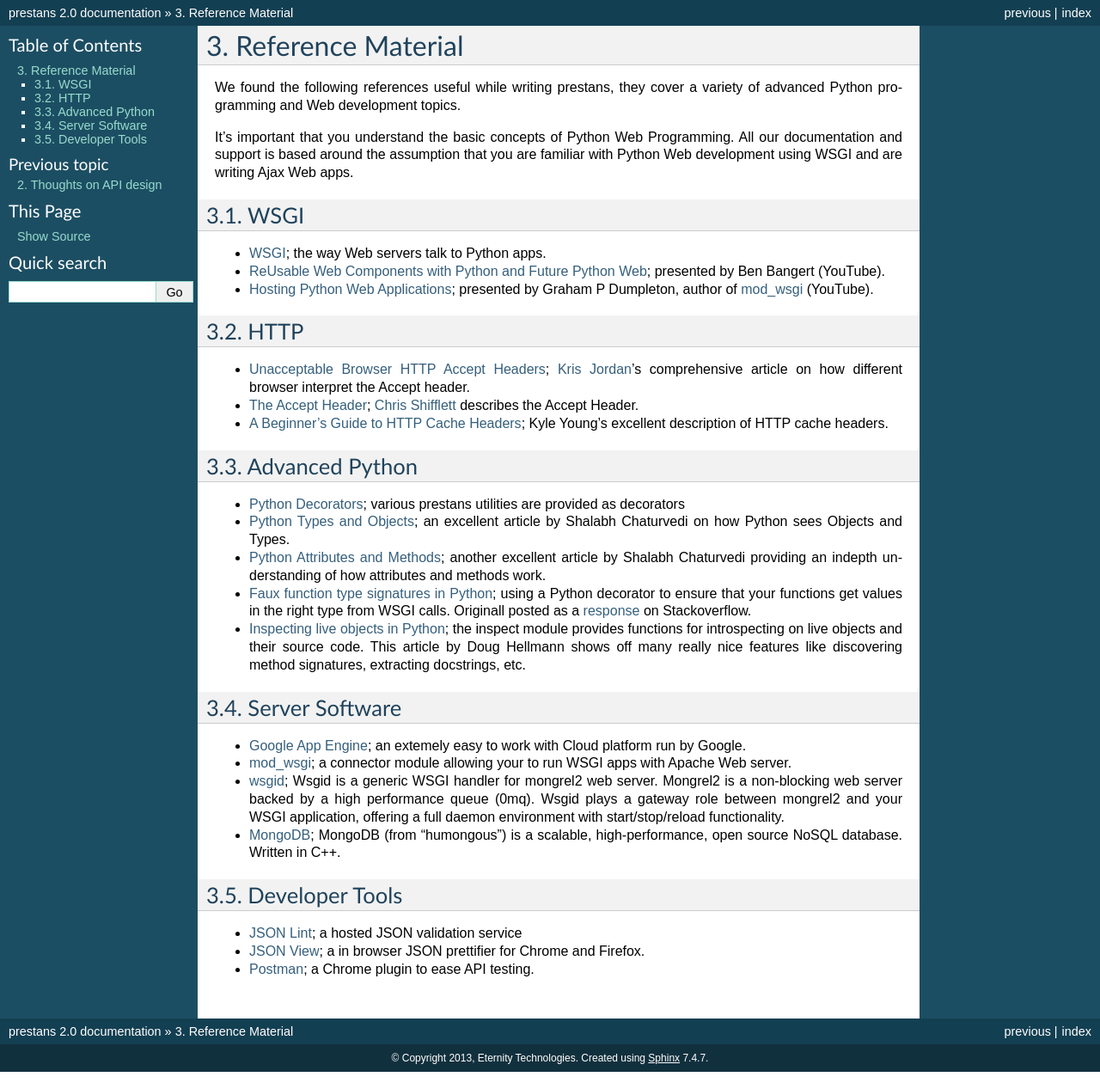
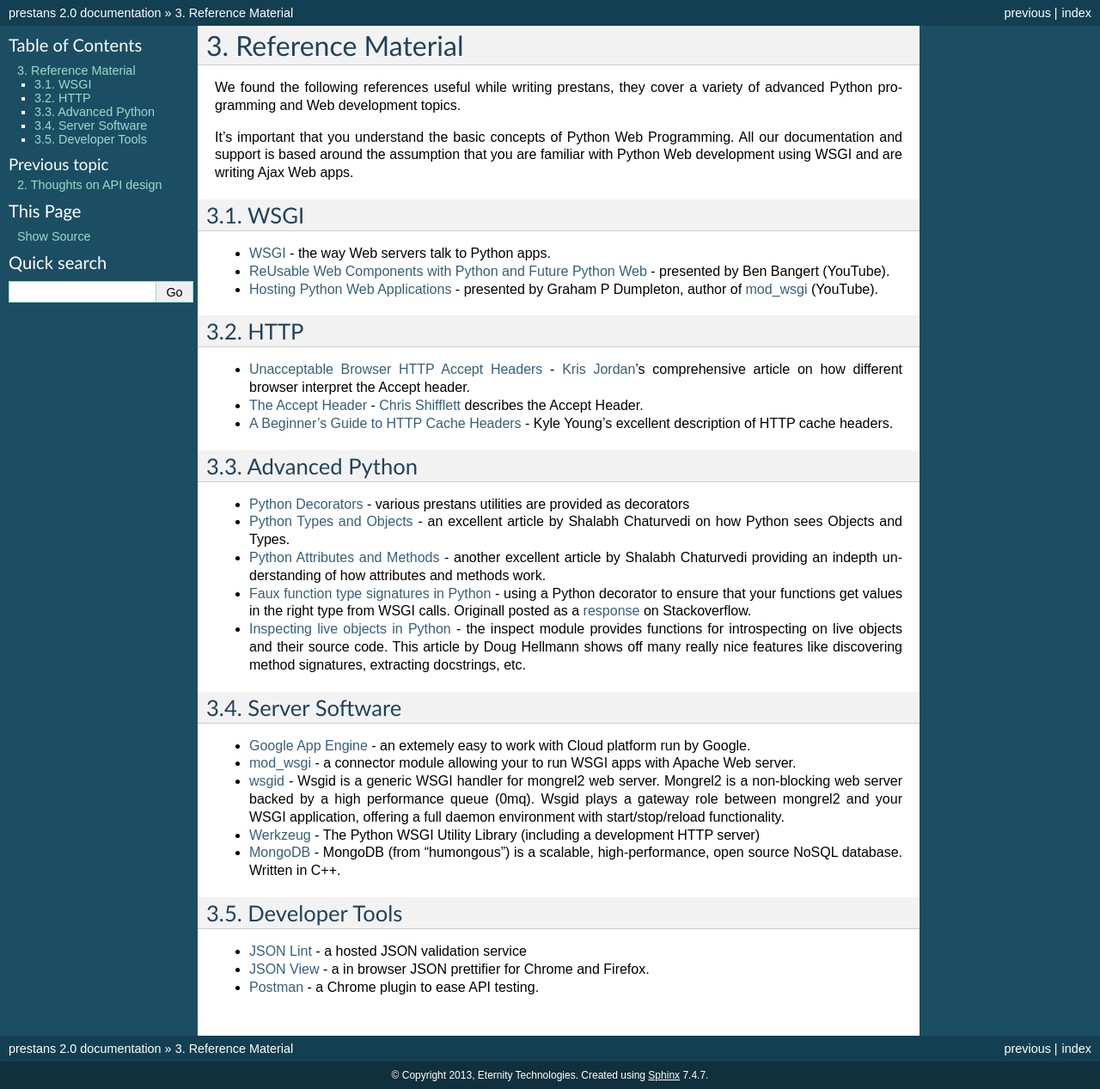
Before and after one commit to anomaly/prestans-docs, a Sphinx documentation site: the page built from source/reference_material.rst, in a window 1280 px wide. Shown: the whole page at 86% size. Built offline with Sphinx 7.4.7, drawn with Linux system fonts in a browser that asks for light colours.

Commit message:
Adds server resources

```diff
--- a/source/reference_material.rst
+++ b/source/reference_material.rst
@@ -9,37 +9,38 @@ It's important that you understand the basic concepts of Python Web Programming.
 WSGI
 ====
 
-* `WSGI <http://www.wsgi.org/en/latest/index.html>`_; the way Web servers talk to Python apps.
-* `ReUsable Web Components with Python and Future Python Web <http://www.youtube.com/watch?v=Ui-mSFuUZmQ>`_; presented by Ben Bangert (YouTube).
-* `Hosting Python Web Applications <http://www.youtube.com/watch?v=PWIvm-uloMg>`_; presented by Graham P Dumpleton, author of `mod_wsgi <http://modwsgi.googlecode.com>`_ (YouTube).
+* `WSGI <http://www.wsgi.org/en/latest/index.html>`_ - the way Web servers talk to Python apps.
+* `ReUsable Web Components with Python and Future Python Web <http://www.youtube.com/watch?v=Ui-mSFuUZmQ>`_ - presented by Ben Bangert (YouTube).
+* `Hosting Python Web Applications <http://www.youtube.com/watch?v=PWIvm-uloMg>`_ - presented by Graham P Dumpleton, author of `mod_wsgi <http://modwsgi.googlecode.com>`_ (YouTube).
 
 HTTP
 ====
 
-* `Unacceptable Browser HTTP Accept Headers <http://www.gethifi.com/blog/browser-rest-http-accept-headers>`_; `Kris Jordan <http://www.gethifi.com/authors/kris-jordan>`_'s comprehensive article on how different browser interpret the Accept header.
-* `The Accept Header <http://shiflett.org/blog/2011/may/the-accept-header>`_; `Chris Shifflett <http://shiflett.org/about>`_ describes the Accept Header.
-* `A Beginner's Guide to HTTP Cache Headers <http://www.mobify.com/blog/beginners-guide-to-http-cache-headers/>`_; Kyle Young's excellent description of HTTP cache headers.
+* `Unacceptable Browser HTTP Accept Headers <http://www.gethifi.com/blog/browser-rest-http-accept-headers>`_ - `Kris Jordan <http://www.gethifi.com/authors/kris-jordan>`_'s comprehensive article on how different browser interpret the Accept header.
+* `The Accept Header <http://shiflett.org/blog/2011/may/the-accept-header>`_ - `Chris Shifflett <http://shiflett.org/about>`_ describes the Accept Header.
+* `A Beginner's Guide to HTTP Cache Headers <http://www.mobify.com/blog/beginners-guide-to-http-cache-headers/>`_ - Kyle Young's excellent description of HTTP cache headers.
 
 Advanced Python
 ===============
 
-* `Python Decorators <http://www.python.org/dev/peps/pep-0318/>`_; various prestans utilities are provided as decorators
-* `Python Types and Objects <http://www.cafepy.com/article/python_types_and_objects/python_types_and_objects.html>`_; an excellent article by Shalabh Chaturvedi on how Python sees Objects and Types.
-* `Python Attributes and Methods <http://www.cafepy.com/article/python_attributes_and_methods/>`_; another excellent article by Shalabh Chaturvedi providing an indepth understanding of how attributes and methods work.
-* `Faux function type signatures in Python <http://www.regularexpressionless.com/?p=8>`_; using a Python decorator to ensure that your functions get values in the right type from WSGI calls. Originall posted as a `response <http://stackoverflow.com/questions/7019283/automatically-type-cast-parameters-in-python>`_ on Stackoverflow.
-* `Inspecting live objects in Python <http://www.doughellmann.com/PyMOTW/inspect/>`_; the inspect module provides functions for introspecting on live objects and their source code. This article by Doug Hellmann shows off many really nice features like discovering method signatures, extracting docstrings, etc.
+* `Python Decorators <http://www.python.org/dev/peps/pep-0318/>`_ - various prestans utilities are provided as decorators
+* `Python Types and Objects <http://www.cafepy.com/article/python_types_and_objects/python_types_and_objects.html>`_ - an excellent article by Shalabh Chaturvedi on how Python sees Objects and Types.
+* `Python Attributes and Methods <http://www.cafepy.com/article/python_attributes_and_methods/>`_ - another excellent article by Shalabh Chaturvedi providing an indepth understanding of how attributes and methods work.
+* `Faux function type signatures in Python <http://www.regularexpressionless.com/?p=8>`_ - using a Python decorator to ensure that your functions get values in the right type from WSGI calls. Originall posted as a `response <http://stackoverflow.com/questions/7019283/automatically-type-cast-parameters-in-python>`_ on Stackoverflow.
+* `Inspecting live objects in Python <http://www.doughellmann.com/PyMOTW/inspect/>`_ - the inspect module provides functions for introspecting on live objects and their source code. This article by Doug Hellmann shows off many really nice features like discovering method signatures, extracting docstrings, etc.
 
 Server Software
 ===============
 
-* `Google App Engine <https://developers.google.com/appengine/>`_; an extemely easy to work with Cloud platform run by Google.
-* `mod_wsgi <http://code.google.com/p/modwsgi/>`_; a connector module allowing your to run WSGI apps with Apache Web server.
-* `wsgid <http://wsgid.com/>`_; Wsgid is a generic WSGI handler for mongrel2 web server. Mongrel2 is a non-blocking web server backed by a high performance queue (0mq). Wsgid plays a gateway role between mongrel2 and your WSGI application, offering a full daemon environment with start/stop/reload functionality.
-* `MongoDB <http://www.mongodb.org/>`_; MongoDB (from "humongous") is a scalable, high-performance, open source NoSQL database. Written in C++.
+* `Google App Engine <https://developers.google.com/appengine/>`_ - an extemely easy to work with Cloud platform run by Google.
+* `mod_wsgi <http://code.google.com/p/modwsgi/>`_ - a connector module allowing your to run WSGI apps with Apache Web server.
+* `wsgid <http://wsgid.com/>`_ - Wsgid is a generic WSGI handler for mongrel2 web server. Mongrel2 is a non-blocking web server backed by a high performance queue (0mq). Wsgid plays a gateway role between mongrel2 and your WSGI application, offering a full daemon environment with start/stop/reload functionality.
+* `Werkzeug <http://werkzeug.pocoo.org>`_ - The Python WSGI Utility Library (including a development HTTP server)
+* `MongoDB <http://www.mongodb.org/>`_ - MongoDB (from "humongous") is a scalable, high-performance, open source NoSQL database. Written in C++.
 
 Developer Tools
 ===============
 
-* `JSON Lint <http://jsonlint.org>`_; a hosted JSON validation service
-* `JSON View <http://jsonview.com>`_; a in browser JSON prettifier for Chrome and Firefox.
-* `Postman <http://www.getpostman.com>`_; a Chrome plugin to ease API testing.
+* `JSON Lint <http://jsonlint.org>`_ - a hosted JSON validation service
+* `JSON View <http://jsonview.com>`_ - a in browser JSON prettifier for Chrome and Firefox.
+* `Postman <http://www.getpostman.com>`_ - a Chrome plugin to ease API testing.
```
